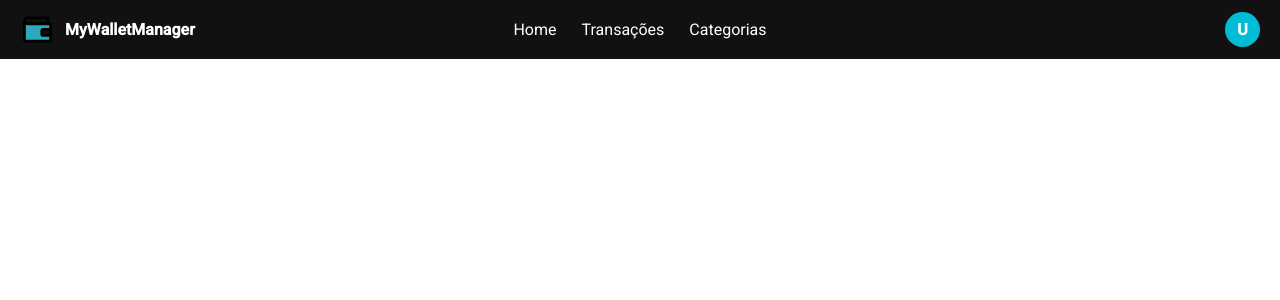
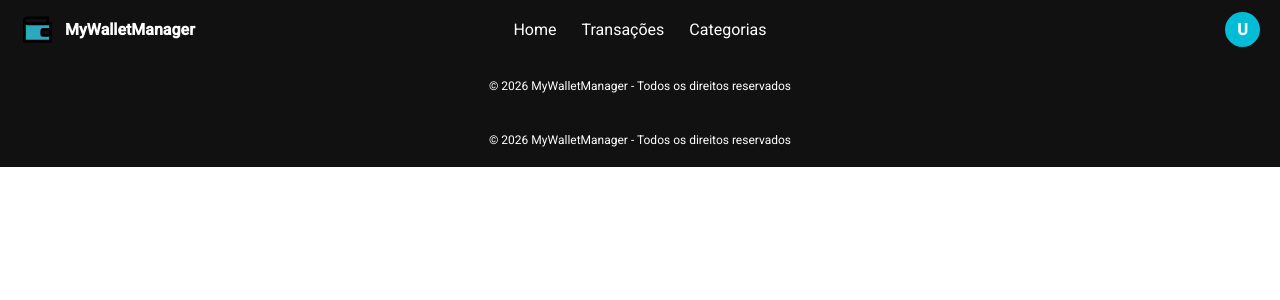
Before and after one commit to IgorDv5/WalletManager-Frontend, an Angular app: page / in a window 1280 px wide. Shown: the top 300 px of the page. Built offline with nearby package versions, Linux system fonts and the light colour scheme.

Commit message:
feat: Footer componente implementado

```diff
--- a/src/app/app.component.css
+++ b/src/app/app.component.css
@@ -0,0 +1,14 @@
+html, body {
+  height: 100%;
+  margin: 0;
+}
+
+app-root {
+  display: flex;
+  flex-direction: column;
+  min-height: 100vh;
+}
+
+.content {
+  flex: 1;
+}
--- a/src/app/app.component.html
+++ b/src/app/app.component.html
@@ -1 +1,7 @@
-<router-outlet></router-outlet>
+<app-header></app-header>
+
+<main class="content">
+  <router-outlet></router-outlet>
+</main>
+
+<app-footer></app-footer>
--- a/src/app/app.component.ts
+++ b/src/app/app.component.ts
@@ -1,10 +1,11 @@
 import { Component } from '@angular/core';
 import { RouterOutlet } from '@angular/router';
 import { HeaderComponent } from './shared/header/header.component';
+import { FooterComponent } from './shared/footer/footer.component';
 
 @Component({
   selector: 'app-root',
-  imports: [RouterOutlet],
+  imports: [RouterOutlet,HeaderComponent,FooterComponent],
   templateUrl: './app.component.html',
   styleUrl: './app.component.css'
 })
--- a/src/app/app.routes.ts
+++ b/src/app/app.routes.ts
@@ -1,11 +1,12 @@
 import { Routes } from '@angular/router';
 import { HeaderComponent } from './shared/header/header.component';
+import { FooterComponent } from './shared/footer/footer.component';
 
 export const routes: Routes = [
 
     {
         path: '',
-        component: HeaderComponent
+        component: FooterComponent
     }
 
 ];
--- /dev/null
+++ b/src/app/shared/footer/footer.component.css
@@ -0,0 +1,8 @@
+.footer {
+  background: #111;
+  color: white;
+  text-align: center;
+
+  padding: 8px 0;
+  font-size: 12px;
+}
--- /dev/null
+++ b/src/app/shared/footer/footer.component.html
@@ -0,0 +1,3 @@
+<footer class="footer">
+  <p>© 2026 MyWalletManager - Todos os direitos reservados</p>
+</footer>
```
Also changed, not shown: src/app/shared/footer/footer.component.ts (added, +11 -0 lines), 1 other file (tests, documents, lock files or other folders).
